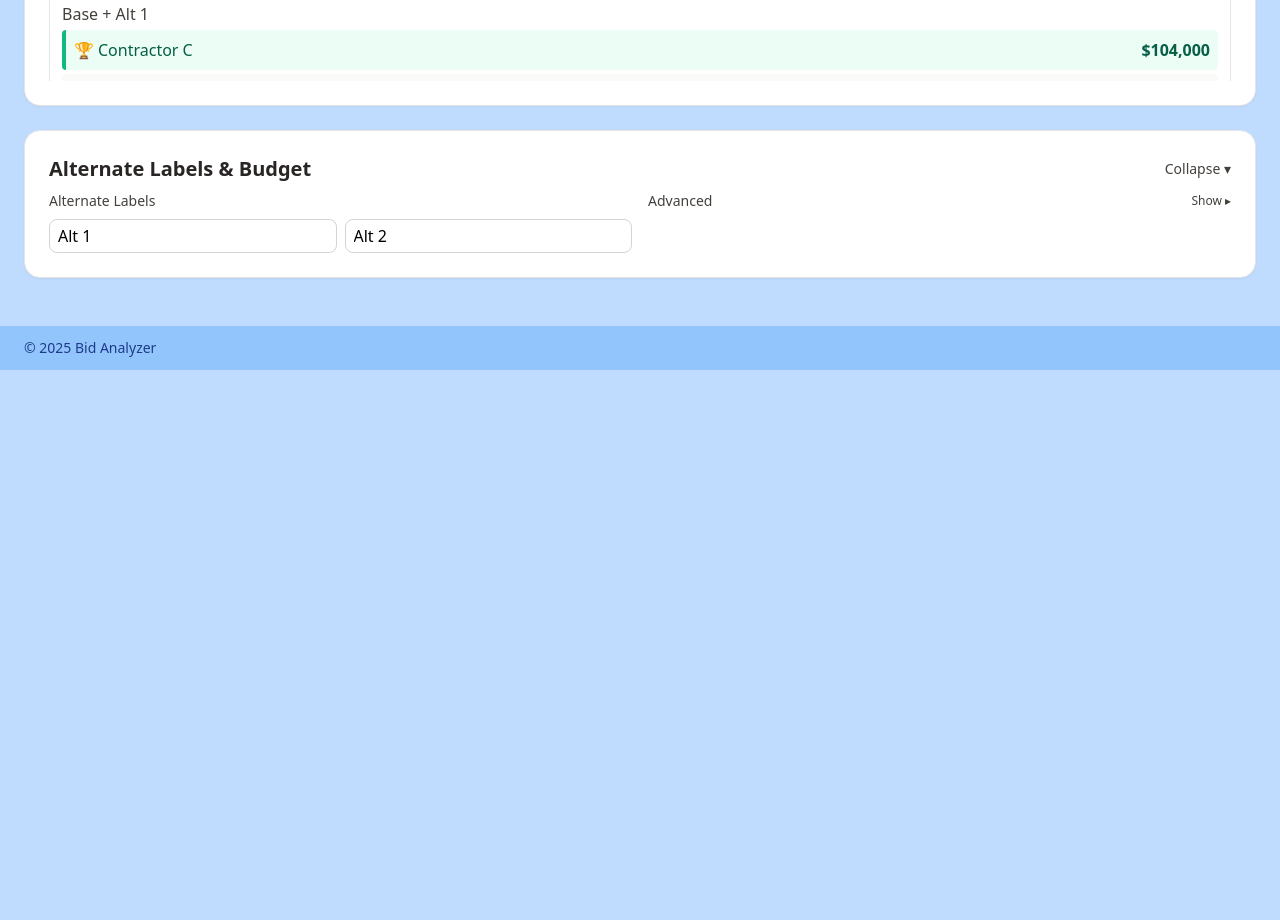
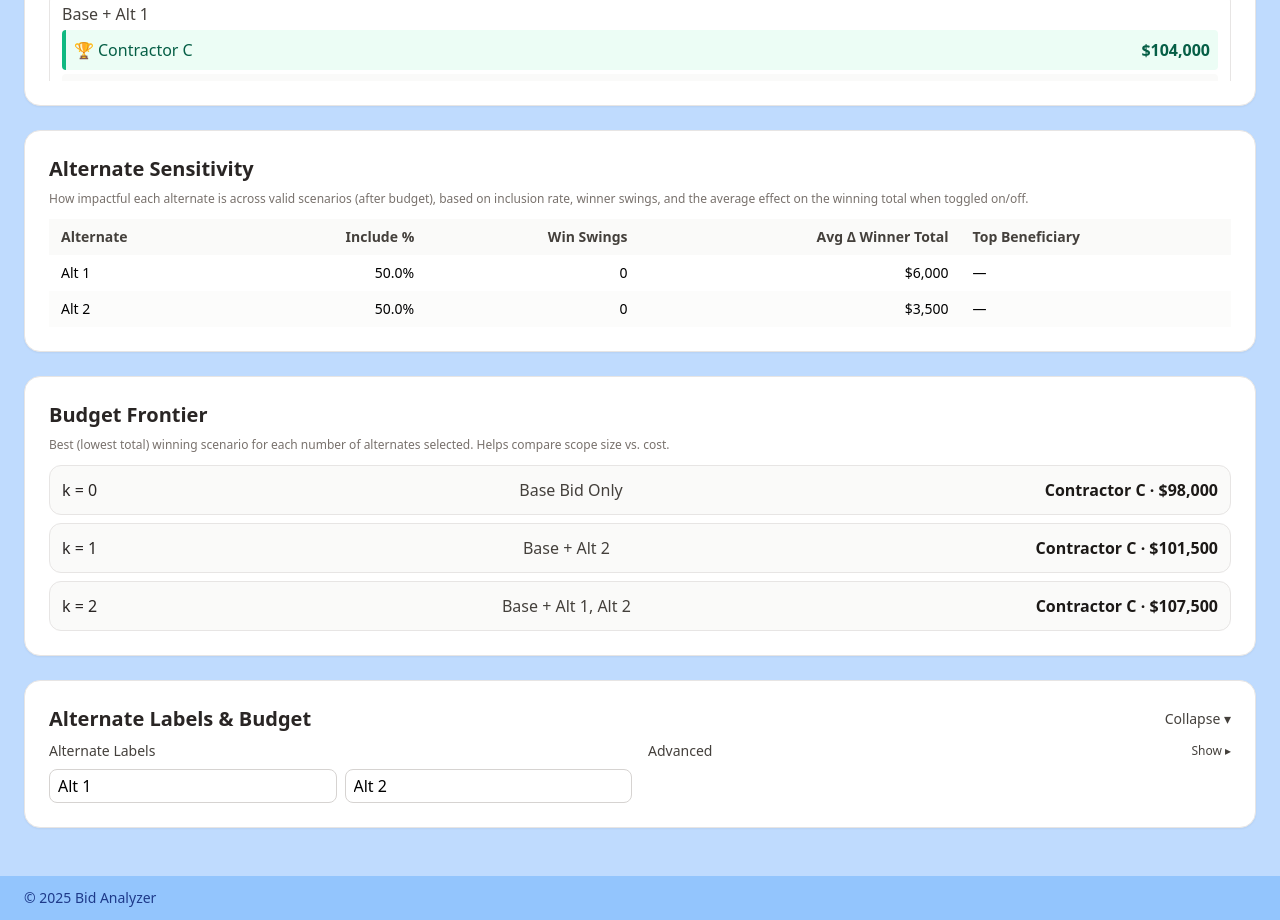
Before and after one commit to zwkoenig/BidAnalyzer, a React (Vite) app: page / in a window 1280 px wide. Shown: the part 1860-2780 px from the top of the page. Before the commit the page ends 2230 px from the top, so only its background shows below. Built offline with nearby package versions, Linux system fonts and the light colour scheme.

Commit message:
Update App.tsx

```diff
--- a/src/App.tsx
+++ b/src/App.tsx
@@ -1,6 +1,6 @@
-// App.tsx — Bid Analyzer (Vite + React + TypeScript + Tailwind)
-// Libraries: react, react-dom, lucide-react, xlsx
-// Logo: place your logo file at public/logo.png OR replace src="/logo.png" below with your hosted logo URL.
+// App.tsx — Bid Analyzer (Vite/CRA + React + TypeScript + Tailwind)
+// New cards added: Alternate Sensitivity & Budget Frontier
+// Place your logo at public/logo.png (or change src below).
 
 import React, { useEffect, useMemo, useRef, useState } from "react";
 import { Upload, RefreshCw, Save, FolderOpen, FileDown } from "lucide-react";
@@ -463,6 +463,82 @@ export default function App() {
       .sort((a, b) => b.pct - a.pct);
   }, [bidders, filteredCombinations]);
 
+  // Map for quick combo lookup by key (for sensitivity pairs)
+  const comboKey = (combo: AltIndex[]) =>
+    combo
+      .map((c) => (c === "alt2A" ? "2A" : String(c)))
+      .sort((a, b) => (a < b ? -1 : a > b ? 1 : 0))
+      .join("|");
+
+  const filteredMap = useMemo(() => {
+    const m = new Map<string, ComboResult>();
+    for (const c of filteredCombinations) m.set(comboKey(c.alternateIndices), c);
+    return m;
+  }, [filteredCombinations]);
+
+  // Alternate Sensitivity: include %, win swings, avg Δ winner total, top beneficiary
+  type AltSense = {
+    key: AltIndex;
+    label: string;
+    includePct: number;
+    swings: number;
+    avgDelta: number; // avg (winner total with alt) - (winner total without alt) across paired scenarios
+    topBeneficiary?: string;
+  };
+
+  const altSensitivity: AltSense[] = useMemo(() => {
+    const U = allAlternatesUniverse;
+    const totalCombos = filteredCombinations.length || 1;
+    const out: AltSense[] = [];
+
+    for (const alt of U) {
+      let includeCount = 0;
+      let pairs = 0;
+      let swings = 0;
+      let deltaSum = 0;
+      const beneficiaryCounts = new Map<string, number>();
+
+      for (const c of filteredCombinations) {
+        if (!c.alternateIndices.includes(alt)) continue;
+        includeCount++;
+        const counterpartIndices = c.alternateIndices.filter((x) => x !== alt);
+        const counterpart = filteredMap.get(comboKey(counterpartIndices));
+        if (!counterpart) continue; // counterpart filtered out (e.g., budget)
+        pairs++;
+        const d = c.winner.total - counterpart.winner.total;
+        deltaSum += d;
+        if (c.winner.name !== counterpart.winner.name) {
+          swings++;
+          beneficiaryCounts.set(c.winner.name, (beneficiaryCounts.get(c.winner.name) || 0) + 1);
+        }
+      }
+
+      const topBeneficiary = [...beneficiaryCounts.entries()].sort((a, b) => b[1] - a[1])[0]?.[0];
+
+      out.push({
+        key: alt,
+        label: labelFor(alt),
+        includePct: (includeCount / totalCombos) * 100,
+        swings,
+        avgDelta: pairs ? deltaSum / pairs : 0,
+        topBeneficiary,
+      });
+    }
+
+    return out.sort((a, b) => b.swings - a.swings || b.includePct - a.includePct);
+  }, [allAlternatesUniverse, filteredCombinations, filteredMap, alt2ALabel, altLabels]);
+
+  // Budget Frontier: best (lowest total) scenario for each k = # of alternates selected
+  const budgetFrontier = useMemo(() => {
+    const bestByK = new Map<number, ComboResult>();
+    for (const c of filteredCombinations) {
+      const k = c.alternateIndices.length;
+      const prev = bestByK.get(k);
+      if (!prev || c.winner.total < prev.winner.total) bestByK.set(k, c);
+    }
+    return [...bestByK.entries()].sort((a, b) => a[0] - b[0]).map(([k, combo]) => ({ k, combo }));
+  }, [filteredCombinations]);
+
   // --------- export (analysis CSV) ---------
   const exportToCSV = () => {
     const headers = [
@@ -858,6 +934,61 @@ export default function App() {
           )}
         </div>
 
+        {/* NEW: Alternate Sensitivity Card */}
+        <div className="bg-white border border-stone-200 rounded-2xl shadow-sm p-6">
+          <h2 className="text-xl font-semibold text-stone-800 mb-2">Alternate Sensitivity</h2>
+          <p className="text-xs text-stone-500 mb-3">How impactful each alternate is across valid scenarios (after budget), based on inclusion rate, winner swings, and the average effect on the winning total when toggled on/off.</p>
+          {altSensitivity.length === 0 ? (
+            <div className="text-stone-700 italic">No scenarios available.</div>
+          ) : (
+            <div className="overflow-auto">
+              <table className="w-full min-w-[720px] text-sm">
+                <thead className="bg-stone-50 text-stone-700">
+                  <tr>
+                    <th className="px-3 py-2 text-left">Alternate</th>
+                    <th className="px-3 py-2 text-right">Include %</th>
+                    <th className="px-3 py-2 text-right">Win Swings</th>
+                    <th className="px-3 py-2 text-right">Avg Δ Winner Total</th>
+                    <th className="px-3 py-2 text-left">Top Beneficiary</th>
+                  </tr>
+                </thead>
+                <tbody className="[&>tr:nth-child(even)]:bg-stone-50/60">
+                  {altSensitivity.map((row, i) => (
+                    <tr key={i}>
+                      <td className="px-3 py-2">{row.label}</td>
+                      <td className="px-3 py-2 text-right">{row.includePct.toFixed(1)}%</td>
+                      <td className="px-3 py-2 text-right">{row.swings}</td>
+                      <td className="px-3 py-2 text-right">{fmt$(row.avgDelta)}</td>
+                      <td className="px-3 py-2">{row.topBeneficiary ?? "—"}</td>
+                    </tr>
+                  ))}
+                </tbody>
+              </table>
+            </div>
+          )}
+        </div>
+
+        {/* NEW: Budget Frontier Card */}
+        <div className="bg-white border border-stone-200 rounded-2xl shadow-sm p-6">
+          <h2 className="text-xl font-semibold text-stone-800 mb-2">Budget Frontier</h2>
+          <p className="text-xs text-stone-500 mb-3">Best (lowest total) winning scenario for each number of alternates selected. Helps compare scope size vs. cost.</p>
+          {budgetFrontier.length === 0 ? (
+            <div className="text-stone-700 italic">No scenarios available.</div>
+          ) : (
+            <div className="space-y-2">
+              {budgetFrontier.map(({ k, combo }) => (
+                <div key={k} className="p-3 rounded-xl border border-stone-200 bg-stone-50">
+                  <div className="flex flex-wrap items-center justify-between gap-2">
+                    <div className="text-stone-800 font-medium">k = {k}</div>
+                    <div className="text-stone-700">{combo.alternates}</div>
+                    <div className="text-stone-900 font-semibold">{combo.winner.name} · {fmt$(combo.winner.total)}</div>
+                  </div>
+                </div>
+              ))}
+            </div>
+          )}
+        </div>
+
         {/* Alternate Labels & Budget Card — whole card collapsible */}
         <div className="bg-white border border-stone-200 rounded-2xl shadow-sm p-6">
           <div className="flex items-center justify-between mb-2">
@@ -928,7 +1059,7 @@ export default function App() {
                         className="w-full px-3 py-2 rounded-lg border border-stone-300 focus:ring-2 focus:ring-teal-200 focus:border-teal-400"
                         placeholder="Leave blank for no cap"
                       />
-                      <div className="text-xs text-stone-500 mt-1">Filtering applies to Top Combinations, Winning %, and contractor scenarios.</div>
+                      <div className="text-xs text-stone-500 mt-1">Filtering applies to Top Combinations, Winning %, Sensitivity, Frontier, and contractor scenarios.</div>
                     </div>
 
                     <div className="flex items-center gap-3">
```
